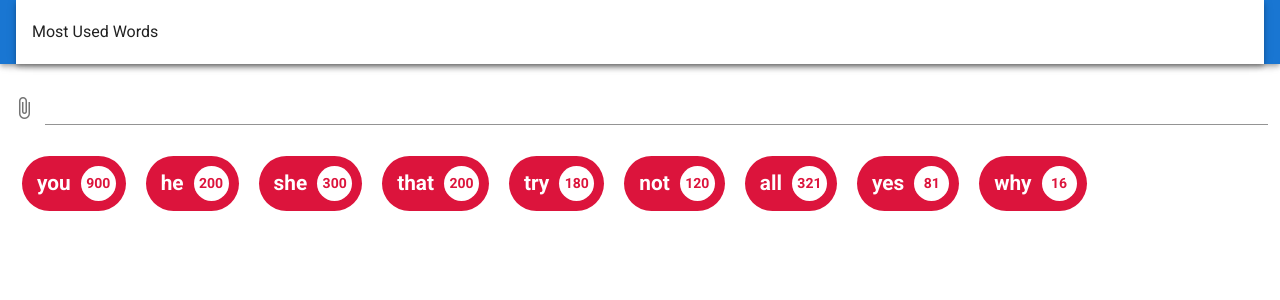
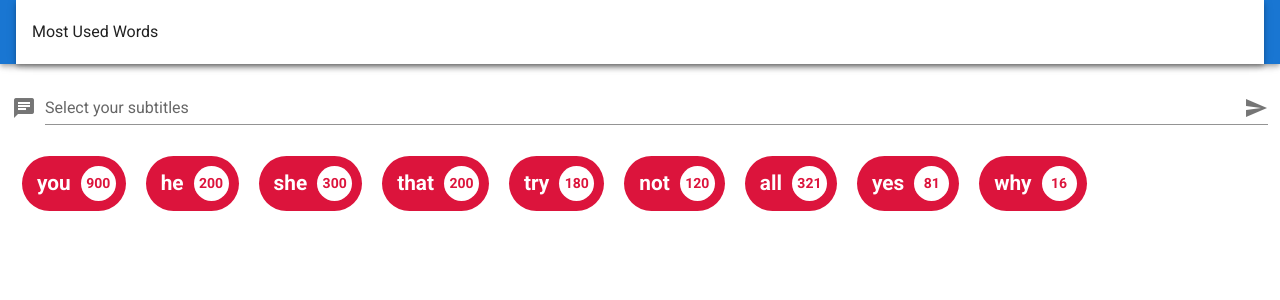
Before and after one commit to jbqneto/vue-most-used-words, a Vue app: page /#/ in a window 1280 px wide. Shown: the top 300 px of the page. Built offline with nearby package versions, Linux system fonts and the light colour scheme.

Commit message:
created backend file and base for ipc comunication

```diff
--- a/package.json
+++ b/package.json
@@ -52,8 +52,7 @@
     },
     "extends": [
       "plugin:vue/essential",
-      "eslint:recommended",
-      "@vue/prettier"
+      "eslint:recommended"
     ],
     "parserOptions": {
       "parser": "babel-eslint"
--- /dev/null
+++ b/src/backend/index.js
@@ -0,0 +1,6 @@
+const { ipcMain } = require('electron');
+
+ipcMain.on('sendSubtitles', (event, args) => {
+  console.log(args);
+  event.reply('sendSubtitles', "pong");
+});
--- a/src/background.js
+++ b/src/background.js
@@ -5,6 +5,9 @@ import {
   createProtocol,
   installVueDevtools
 } from "vue-cli-plugin-electron-builder/lib";
+
+import "./backend/index";
+
 const isDevelopment = process.env.NODE_ENV !== "production";
 
 // Keep a global reference of the window object, if you don't, the window will
--- a/src/views/Home.vue
+++ b/src/views/Home.vue
@@ -1,15 +1,25 @@
 <template>
   <v-container fluid>
     <v-form>
-      <v-file-input multiple chips v-model="files"></v-file-input>
+      <v-file-input
+        prepend-icon="mdi-message-text"
+        label="Select your subtitles"
+        append-icon="mdi-send"
+        multiple
+        chips
+        @click:append="processSubtitles"
+        v-model="files"
+      ></v-file-input>
     </v-form>
     <div class="pills">
-      <Pill v-for="word in groupedWords" :key="word.name" :amount="word.amount" :name="word.name"></Pill>
+      <Pill v-for="(word, i) in groupedWords" :key="i" :amount="word.amount" :name="word.name"></Pill>
     </div>
   </v-container>
 </template>
 
 <script>
+import { ipcRenderer } from "electron";
+
 import Pill from "../components/Pill";
 
 export default {
@@ -31,6 +41,15 @@ export default {
         { name: "why", amount: 16 }
       ]
     };
+  },
+  methods: {
+    processSubtitles() {
+      console.log(this.files);
+      ipcRenderer.send("sendSubtitles", "ping");
+      ipcRenderer.on("sendSubtitles", (event, resp) => {
+        console.log(resp);
+      });
+    }
   }
 };
 </script>
```
Also changed, not shown: src/components/Pill.vue (line endings or trailing spaces), 1 other file (tests, documents, lock files or other folders).
